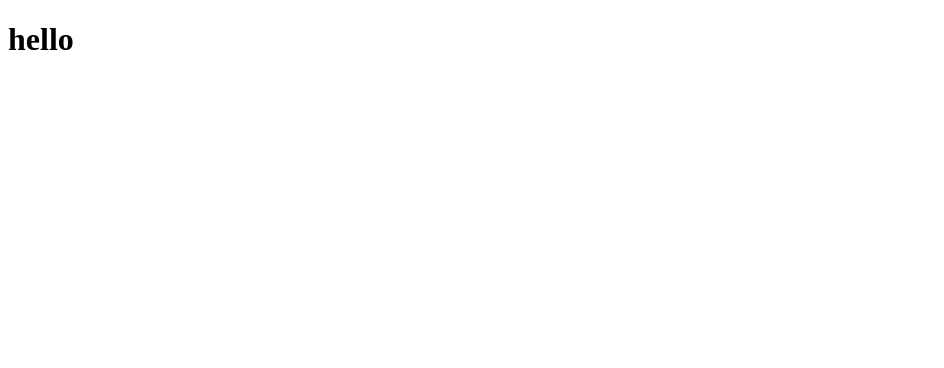
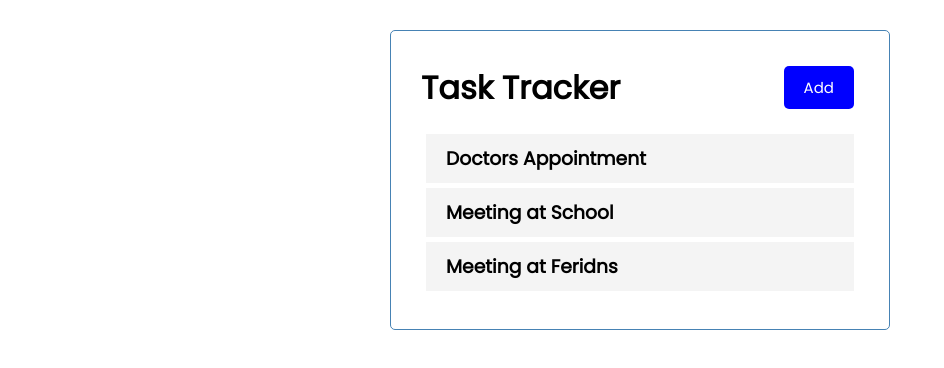
Before and after one commit to jonytalukdar/react-s, a React (Create React App) app: page / in a window 1280 px wide. Shown: the top 368 px of the page, without its empty margins (0-944 px from the left). Built offline with nearby package versions, Linux system fonts and the light colour scheme.

Commit message:
added task

```diff
--- a/package.json
+++ b/package.json
@@ -6,6 +6,7 @@
     "@testing-library/jest-dom": "^5.14.1",
     "@testing-library/react": "^11.2.7",
     "@testing-library/user-event": "^12.8.3",
+    "prop-types": "^15.7.2",
     "react": "^17.0.2",
     "react-dom": "^17.0.2",
     "react-scripts": "4.0.3",
--- a/src/App.js
+++ b/src/App.js
@@ -1,14 +1,11 @@
-import React, { Component } from 'react';
-
-class App extends Component {
-  render() {
-    console.log('app comonent render');
-    return (
-      <div>
-        <h1>hello</h1>
-      </div>
-    );
-  }
-}
+import React from 'react';
+import TaskTracker from './components/TaskTracker/App';
+const App = () => {
+  return (
+    <>
+      <TaskTracker />
+    </>
+  );
+};
 
 export default App;
--- /dev/null
+++ b/src/components/TaskTracker/App.jsx
@@ -0,0 +1,38 @@
+import React, { useState } from 'react';
+import Header from './Header';
+import './style.css';
+import Tasks from './Tasks';
+
+const tasksData = [
+  {
+    id: 1,
+    text: 'Doctors Appointment',
+    day: 'Feb 5th at 2:30pm',
+    reminder: true,
+  },
+  {
+    id: 2,
+    text: 'Meeting at School',
+    day: 'Feb 6th at 1:30pm',
+    reminder: true,
+  },
+  {
+    id: 3,
+    text: 'Meeting at Feridns',
+    day: 'Feb 7th at 1:30pm',
+    reminder: false,
+  },
+];
+
+const App = () => {
+  const [tasks, setTasks] = useState(tasksData);
+
+  return (
+    <div className="container">
+      <Header title="Task Tracker" />
+      <Tasks tasks={tasks} />
+    </div>
+  );
+};
+
+export default App;
--- /dev/null
+++ b/src/components/TaskTracker/Button.js
@@ -0,0 +1,22 @@
+import React from 'react';
+import PropTypes from 'prop-types';
+
+const Button = ({ text, color, onClick }) => {
+  return (
+    <button
+      onClick={onClick}
+      style={{ backgroundColor: color }}
+      className="btn"
+    >
+      {text}
+    </button>
+  );
+};
+
+Button.propTypes = {
+  text: PropTypes.string,
+  color: PropTypes.string,
+  onClick: PropTypes.func.isRequired,
+};
+
+export default Button;
--- /dev/null
+++ b/src/components/TaskTracker/Header.js
@@ -0,0 +1,21 @@
+import React from 'react';
+import PropTypes from 'prop-types';
+import Button from './Button';
+
+const Header = ({ title }) => {
+  const onClick = () => {
+    console.log('click');
+  };
+  return (
+    <header className="header">
+      <h1>{title}</h1>
+      <Button text="Add" color="blue" onClick={onClick} />
+    </header>
+  );
+};
+
+Header.propTypes = {
+  title: PropTypes.string.isRequired,
+};
+
+export default Header;
--- /dev/null
+++ b/src/components/TaskTracker/Task.js
@@ -0,0 +1,12 @@
+import React from 'react';
+
+const Task = ({ task }) => {
+  const { text } = task;
+  return (
+    <div className="task">
+      <h3>{text}</h3>
+    </div>
+  );
+};
+
+export default Task;
--- /dev/null
+++ b/src/components/TaskTracker/Tasks.js
@@ -0,0 +1,14 @@
+import React from 'react';
+import Task from './Task';
+
+const Tasks = ({ tasks }) => {
+  return (
+    <>
+      {tasks.map((task) => (
+        <Task key={task.id} task={task} />
+      ))}
+    </>
+  );
+};
+
+export default Tasks;
--- /dev/null
+++ b/src/components/TaskTracker/style.css
@@ -0,0 +1,112 @@
+@import url('https://fonts.googleapis.com/css2?family=Poppins:wght@300;400&display=swap');
+
+* {
+  box-sizing: border-box;
+  margin: 0;
+  padding: 0;
+}
+
+body {
+  font-family: 'Poppins', sans-serif;
+}
+
+.container {
+  max-width: 500px;
+  margin: 30px auto;
+  overflow: auto;
+  min-height: 300px;
+  border: 1px solid steelblue;
+  padding: 30px;
+  border-radius: 5px;
+}
+
+.header {
+  display: flex;
+  justify-content: space-between;
+  align-items: center;
+  margin-bottom: 20px;
+}
+
+.btn {
+  display: inline-block;
+  background: #000;
+  color: #fff;
+  border: none;
+  padding: 10px 20px;
+  margin: 5px;
+  border-radius: 5px;
+  cursor: pointer;
+  text-decoration: none;
+  font-size: 15px;
+  font-family: inherit;
+}
+
+.btn:focus {
+  outline: none;
+}
+
+.btn:active {
+  transform: scale(0.98);
+}
+
+.btn-block {
+  display: block;
+  width: 100%;
+}
+
+.task {
+  background: #f4f4f4;
+  margin: 5px;
+  padding: 10px 20px;
+  cursor: pointer;
+}
+
+.task.reminder {
+  border-left: 5px solid green;
+}
+
+.task h3 {
+  display: flex;
+  align-items: center;
+  justify-content: space-between;
+}
+
+.add-form {
+  margin-bottom: 40px;
+}
+
+.form-control {
+  margin: 20px 0;
+}
+
+.form-control label {
+  display: block;
+}
+
+.form-control input {
+  width: 100%;
+  height: 40px;
+  margin: 5px;
+  padding: 3px 7px;
+  font-size: 17px;
+}
+
+.form-control-check {
+  display: flex;
+  align-items: center;
+  justify-content: space-between;
+}
+
+.form-control-check label {
+  flex: 1;
+}
+
+.form-control-check input {
+  flex: 2;
+  height: 20px;
+}
+
+footer {
+  margin-top: 30px;
+  text-align: center;
+}
```
Also changed, not shown: public/index.html (+0 -23 lines).
